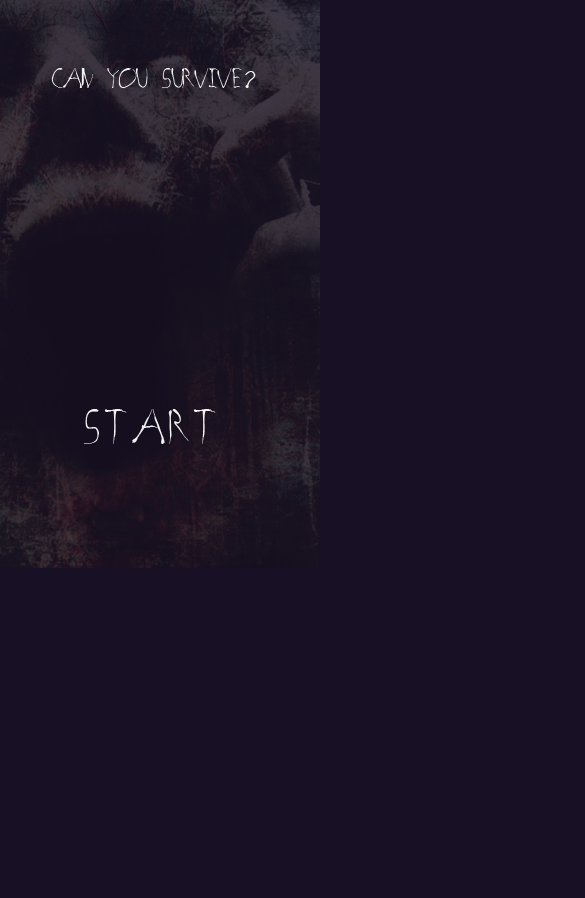
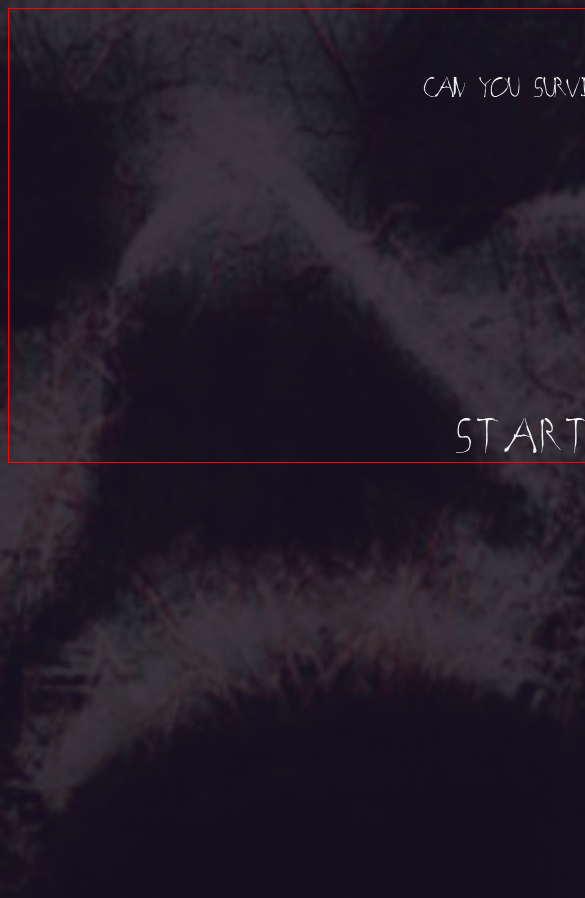
Before and after one commit to KBosell/HorrorAdventure, a plain HTML site: page index.html in a window 390 px wide. Shown: the top 898 px of the page, 585 px wide, since content can reach past the window. Before the commit the page ends 844 px from the top, so only its background shows below. Drawn offline with Linux system fonts and the light colour scheme.

Commit message:
HTML / CSS changes
Changes to HTML and CSS to better work on mobile. Tested via XAMPP
server.

```diff
--- a/_css/styles.css
+++ b/_css/styles.css
@@ -1,17 +1,21 @@
-body {
+html {
+	width: 1080px;
+	height: 1920px;
 	background-color:#181024;
-	width:320px;
-	height:568px;
+	padding: 0px;
+	margin: 0px;
 	background-image:url(background_image.png);
 	background-repeat:no-repeat;
-	background-size:320px;
-
-
+    background-size: 100%;
+	padding: 0px;
+	margin: 0px;
 }
 
 
 .container {
 
+
+	border: 1px solid red;
 }
 
 .Start {
@@ -68,3 +72,8 @@ body {
 	margin:auto;
 	margin-top:150px;
 }
+
+
+.CLEAN{
+	clear:both;
+}
--- a/index.html
+++ b/index.html
@@ -3,11 +3,9 @@
 	<head>
 		<title>Horror</title>
 		<link rel="stylesheet" type="text/css" href="_css/styles.css">
-
 	</head>
-<body>
+	<body width="320px" height="568px">
 		<div class="container">
-
 			<article class="main">
 				<div class="Start">
 					<img src="_images/Start_Menu/CanYou.png" height="45" width="220">
@@ -16,14 +14,9 @@
 				<div class="buttons">
 					<a href="_pages/Start.html"><img src="_images/Start_Menu/Start.png" height="45" width="220"></a>
 				</div>
-
 			</article>
 
-		<footer>
-
-		</footer>
-
+			<footer></footer>
 		</div>
-
 	</body>
 </html>
```
Lines whose indentation alone changed are shown as unchanged.
